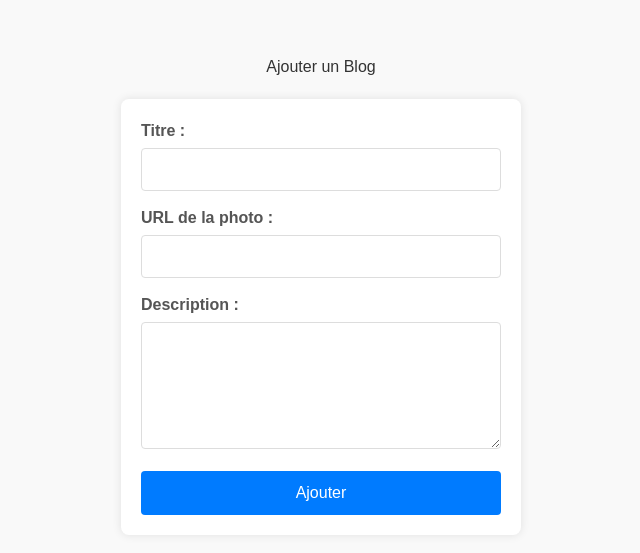
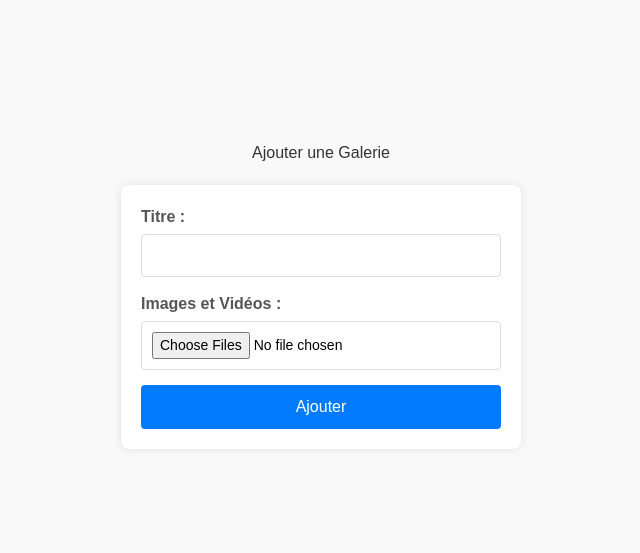
Before and after one commit to Wommate/Btp_web_site, a React (Create React App) app in the folder frontend/: page / in a window 1280 px wide. Shown: the part 105-658 px from the top of the page, without its empty margins (319-959 px from the left). Built offline with nearby package versions, Linux system fonts and the light colour scheme.

Commit message:
tableau de bord gestion blog et gallery ok

```diff
--- a/frontend/src/App.js
+++ b/frontend/src/App.js
@@ -1,11 +1,13 @@
 import React from 'react';
 
 // import Dashboard from './pages/dashboard/dashboard/dashboard';
-import BlogForm from './pages/dashboard/blog/blog';
+// import BlogForm from './pages/dashboard/blog/blog';
+import GalleryForm from './pages/dashboard/gallery/gallery';
 
 function App() {
   return (
-    <BlogForm />
+    <GalleryForm />
+    // <BlogForm />
 
     // <Dashboard />
 
--- a/frontend/src/pages/dashboard/gallery/gallery.css
+++ b/frontend/src/pages/dashboard/gallery/gallery.css
@@ -0,0 +1,73 @@
+.gallery-container {
+    display: flex;
+    flex-direction: column;
+    align-items: center; /* Centre horizontalement */
+    justify-content: center;
+    height: 100vh;
+    background-color: #f9f9f9;
+    font-family: Arial, sans-serif;
+  }
+
+  h2 {
+    color: #333;
+    margin-bottom: 20px;
+  }
+
+  .gallery-form {
+    background-color: #fff;
+    padding: 20px;
+    border-radius: 8px;
+    box-shadow: 0 0 10px rgba(0, 0, 0, 0.1);
+    width: 400px;
+  }
+
+  .form-group {
+    margin-bottom: 15px;
+  }
+
+  label {
+    display: block;
+    margin-bottom: 5px;
+    color: #555;
+    font-weight: bold;
+  }
+
+  input,
+  textarea {
+    width: 100%;
+    padding: 10px;
+    border: 1px solid #ddd;
+    border-radius: 4px;
+    font-size: 14px;
+  }
+
+  input:focus,
+  textarea:focus {
+    outline: none;
+    border-color: #007bff;
+  }
+
+  .submit-button {
+    width: 100%;
+    padding: 10px;
+    background-color: #007bff;
+    color: #fff;
+    border: none;
+    border-radius: 4px;
+    cursor: pointer;
+    font-size: 16px;
+  }
+
+  .submit-button:hover {
+    background-color: #0056b3;
+  }
+
+  .success-message {
+    color: green;
+    margin-bottom: 15px;
+  }
+
+  .error-message {
+    color: red;
+    margin-bottom: 15px;
+  }
--- a/frontend/src/pages/dashboard/gallery/gallery.jsx
+++ b/frontend/src/pages/dashboard/gallery/gallery.jsx
@@ -0,0 +1,105 @@
+import React, { useState } from "react";
+import axios from "axios";
+import "./gallery.css";
+
+function GalleryForm() {
+  const [formData, setFormData] = useState({
+    title: "",
+    files: [],
+  });
+
+  const [error, setError] = useState(null);
+  const [successMessage, setSuccessMessage] = useState(null);
+
+  // Gestion des champs texte
+  const handleChange = (e) => {
+    const { name, value } = e.target;
+    setFormData({
+      ...formData,
+      [name]: value,
+    });
+  };
+
+  // Gestion des fichiers multiples
+  const handleFileChange = (e) => {
+    const files = Array.from(e.target.files);
+    setFormData({
+      ...formData,
+      files,
+    });
+  };
+
+  // Soumission du formulaire
+  const handleSubmit = async (e) => {
+    e.preventDefault();
+
+    const data = new FormData();
+    data.append("title", formData.title);
+    formData.files.forEach((file) => {
+      data.append("files", file);
+    });
+
+    try {
+      const response = await axios.post(
+        "http://localhost:4000/api/galleries/add_gallery",
+        data,
+        {
+          headers: {
+            "Content-Type": "multipart/form-data",
+          },
+        }
+      );
+
+      if (response.status === 201) {
+        setSuccessMessage("La galerie a été ajoutée avec succès !");
+        setFormData({
+          title: "",
+          files: [],
+        });
+        setError(null);
+      }
+    } catch (err) {
+      const message = err.response?.data?.error || "Erreur inconnue.";
+      setError(message);
+      setSuccessMessage(null);
+    }
+  };
+
+  return (
+    <div className="gallery-container">
+      <h2>Ajouter une Galerie</h2>
+      {successMessage && <p className="success-message">{successMessage}</p>}
+      {error && <p className="error-message">{error}</p>}
+      <form onSubmit={handleSubmit} className="gallery-form">
+        <div className="form-group">
+          <label htmlFor="title">Titre :</label>
+          <input
+            type="text"
+            id="title"
+            name="title"
+            value={formData.title}
+            onChange={handleChange}
+            required
+          />
+        </div>
+        <div className="form-group">
+          <label htmlFor="files">Images et Vidéos :</label>
+          <input
+            type="file"
+            id="files"
+            name="files"
+            multiple
+            onChange={handleFileChange}
+            accept="image/*,video/*"
+            required
+          />
+        </div>
+        <button type="submit" className="submit-button">
+          Ajouter
+        </button>
+      </form>
+    </div>
+  );
+}
+
+export default GalleryForm;
```
